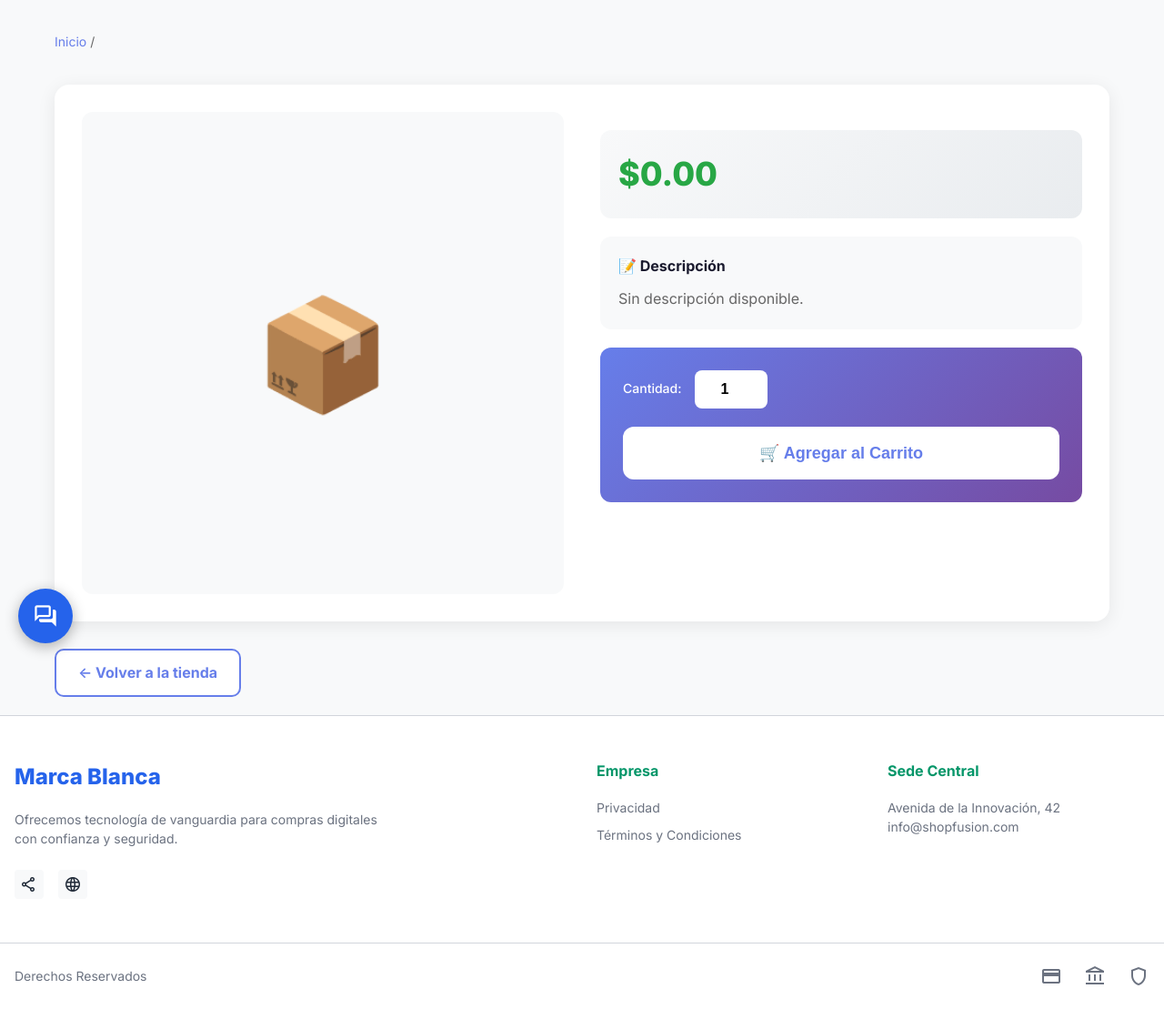
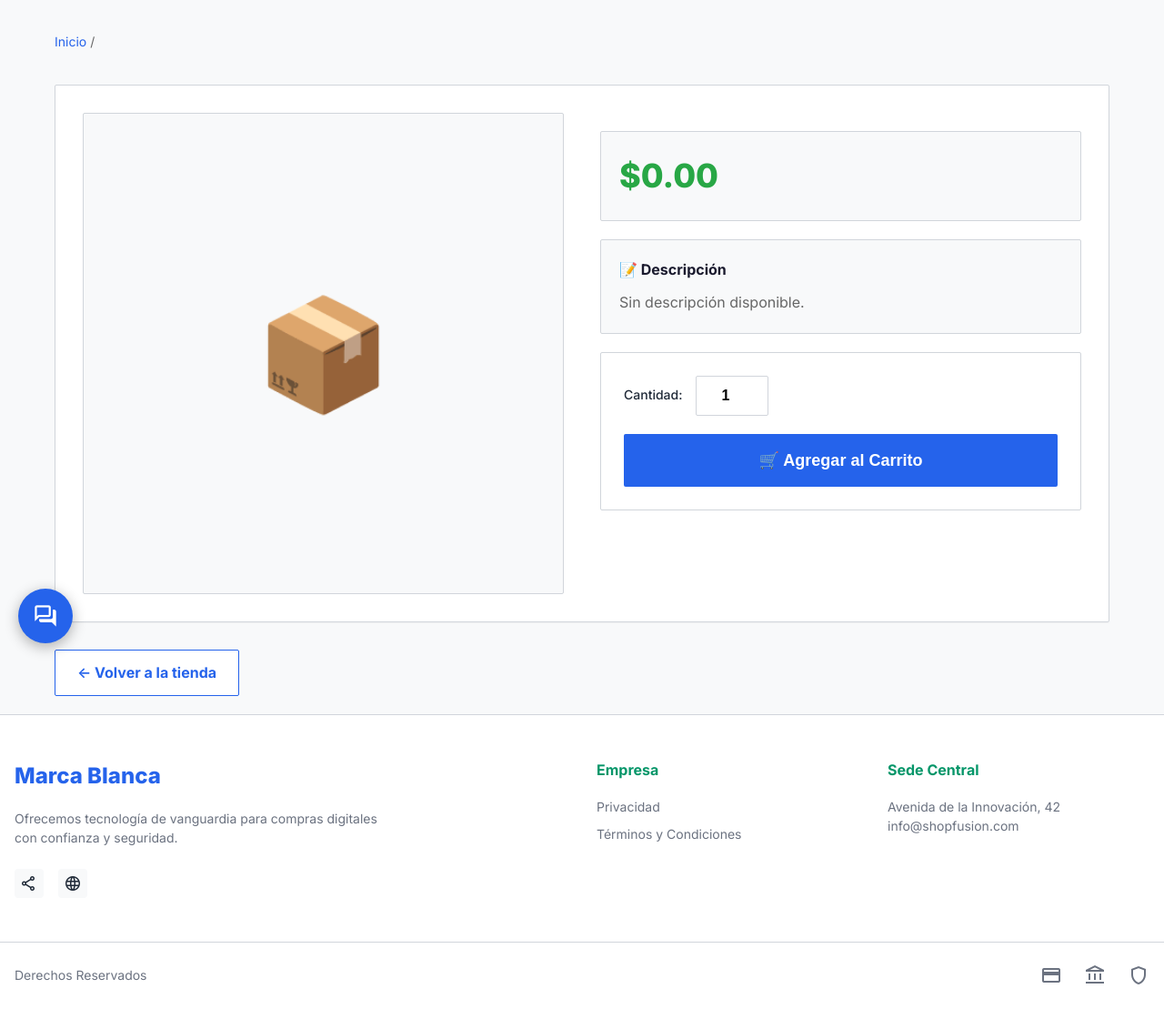
Before and after one commit to gglveliz-byte/Shop--Fusion, a Python web app: template templates/tienda/producto.html in a window 1280 px wide. Shown: the part 73-1182 px from the top of the page at 91% size. After the commit the page ends 1155 px from the top, so only its background shows below. Run offline with Jinja, Linux system fonts and the light colour scheme; the template is opened without the code that fills it, so the values that code supplies are empty.

Commit message:
correcciones estilos

```diff
--- a/templates/tienda/producto.html
+++ b/templates/tienda/producto.html
@@ -17,7 +17,7 @@
     }
 
     .breadcrumb-nav a {
-        color: #667eea;
+        color: var(--primary-color, #2563eb);
         text-decoration: none;
     }
 
@@ -33,9 +33,10 @@
         display: grid;
         grid-template-columns: 1fr 1fr;
         gap: 40px;
-        background: white;
-        border-radius: 16px;
-        box-shadow: 0 4px 20px rgba(0,0,0,0.08);
+        background: var(--bg-surface, white);
+        border: 1px solid var(--border-color, #e2e8f0);
+        border-radius: var(--radius, 2px);
+        box-shadow: var(--shadow-sm, 0 1px 3px rgba(0,0,0,0.1));
         padding: 30px;
         margin-bottom: 30px;
     }
@@ -47,7 +48,8 @@
     .imagen-principal {
         width: 100%;
         aspect-ratio: 1;
-        border-radius: 12px;
+        border-radius: var(--radius, 2px);
+        border: 1px solid var(--border-color, #e2e8f0);
         overflow: hidden;
         background: #f8f9fa;
         display: flex;
@@ -59,13 +61,8 @@
         width: 100%;
         height: 100%;
         object-fit: contain;
-        transition: transform 0.3s ease;
         image-rendering: -webkit-optimize-contrast;
         image-rendering: crisp-edges;
-    }
-
-    .imagen-principal:hover img {
-        transform: scale(1.05);
     }
 
     .sin-imagen-placeholder {
@@ -88,26 +85,21 @@
     }
 
     .precio-container {
-        background: linear-gradient(135deg, #f8f9fa 0%, #e9ecef 100%);
+        background: #f8f9fa;
+        border: 1px solid var(--border-color, #e2e8f0);
         padding: 20px;
-        border-radius: 12px;
+        border-radius: var(--radius, 2px);
     }
 
     .precio-oferta-badge {
         display: inline-block;
-        background: linear-gradient(135deg, #ff6b6b 0%, #ee5a5a 100%);
+        background: var(--danger-color, #dc2626);
         color: white;
         padding: 5px 12px;
-        border-radius: 20px;
+        border-radius: var(--radius, 2px);
         font-size: 12px;
         font-weight: 600;
         margin-bottom: 10px;
-        animation: pulse 2s infinite;
-    }
-
-    @keyframes pulse {
-        0%, 100% { transform: scale(1); }
-        50% { transform: scale(1.05); }
     }
 
     .precio-anterior-grande {
@@ -125,10 +117,11 @@
 
     .ahorro-badge {
         display: inline-block;
-        background: #d4edda;
-        color: #155724;
+        background: #dcfce7;
+        color: #166534;
+        border: 1px solid #bbf7d0;
         padding: 8px 15px;
-        border-radius: 8px;
+        border-radius: var(--radius, 2px);
         font-size: 14px;
         font-weight: 600;
         margin-top: 10px;
@@ -136,8 +129,9 @@
 
     .descripcion-section {
         background: #f8f9fa;
+        border: 1px solid var(--border-color, #e2e8f0);
         padding: 20px;
-        border-radius: 12px;
+        border-radius: var(--radius, 2px);
     }
 
     .descripcion-section h3 {
@@ -155,10 +149,11 @@
     }
 
     .compra-section {
-        background: linear-gradient(135deg, #667eea 0%, #764ba2 100%);
+        background: var(--bg-surface, white);
+        border: 1px solid var(--border-color, #e2e8f0);
         padding: 25px;
-        border-radius: 12px;
-        color: white;
+        border-radius: var(--radius, 2px);
+        color: var(--text-primary, #1f2937);
     }
 
     .cantidad-grupo {
@@ -176,8 +171,8 @@
     .cantidad-input {
         width: 80px;
         padding: 12px;
-        border: none;
-        border-radius: 8px;
+        border: 1px solid var(--border-color, #e2e8f0);
+        border-radius: var(--radius, 2px);
         font-size: 16px;
         text-align: center;
         font-weight: 600;
@@ -188,12 +183,12 @@
         padding: 18px 30px;
         font-size: 18px;
         font-weight: 700;
-        background: white;
-        color: #667eea;
+        background: var(--primary-color, #2563eb);
+        color: white;
         border: none;
-        border-radius: 12px;
+        border-radius: var(--radius, 2px);
         cursor: pointer;
-        transition: all 0.3s ease;
+        transition: var(--transition, all 0.15s ease);
         display: flex;
         align-items: center;
         justify-content: center;
@@ -201,15 +196,15 @@
     }
 
     .btn-agregar-carrito:hover {
-        transform: translateY(-2px);
-        box-shadow: 0 8px 25px rgba(0,0,0,0.2);
+        background: var(--primary-dark, #1d4ed8);
     }
 
     .afiliado-badge-detalle {
-        background: linear-gradient(135deg, #ffd700 0%, #ffed4a 100%);
-        color: #1a1a2e;
+        background: rgba(34, 197, 94, 0.1);
+        border: 1px solid rgba(34, 197, 94, 0.3);
+        color: #047857;
         padding: 12px 20px;
-        border-radius: 10px;
+        border-radius: var(--radius, 2px);
         font-size: 14px;
         text-align: center;
         font-weight: 500;
@@ -221,16 +216,16 @@
         gap: 8px;
         padding: 12px 24px;
         background: white;
-        color: #667eea;
-        border: 2px solid #667eea;
-        border-radius: 10px;
+        color: var(--primary-color, #2563eb);
+        border: 1px solid var(--primary-color, #2563eb);
+        border-radius: var(--radius, 2px);
         text-decoration: none;
         font-weight: 600;
-        transition: all 0.3s ease;
+        transition: var(--transition, all 0.15s ease);
     }
 
     .btn-volver:hover {
-        background: #667eea;
+        background: var(--primary-color, #2563eb);
         color: white;
     }
 
```
Also changed, not shown: templates/afiliado/productos.html (+44 -47 lines).
